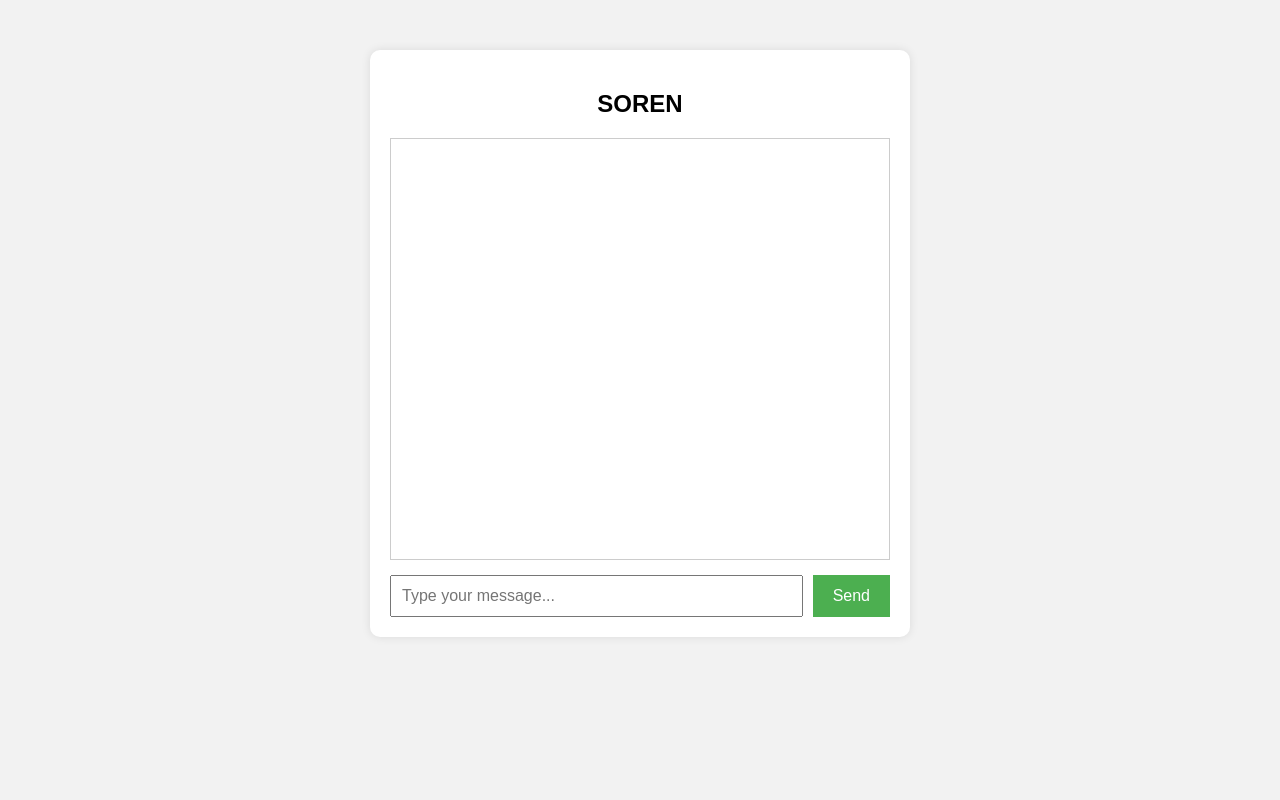
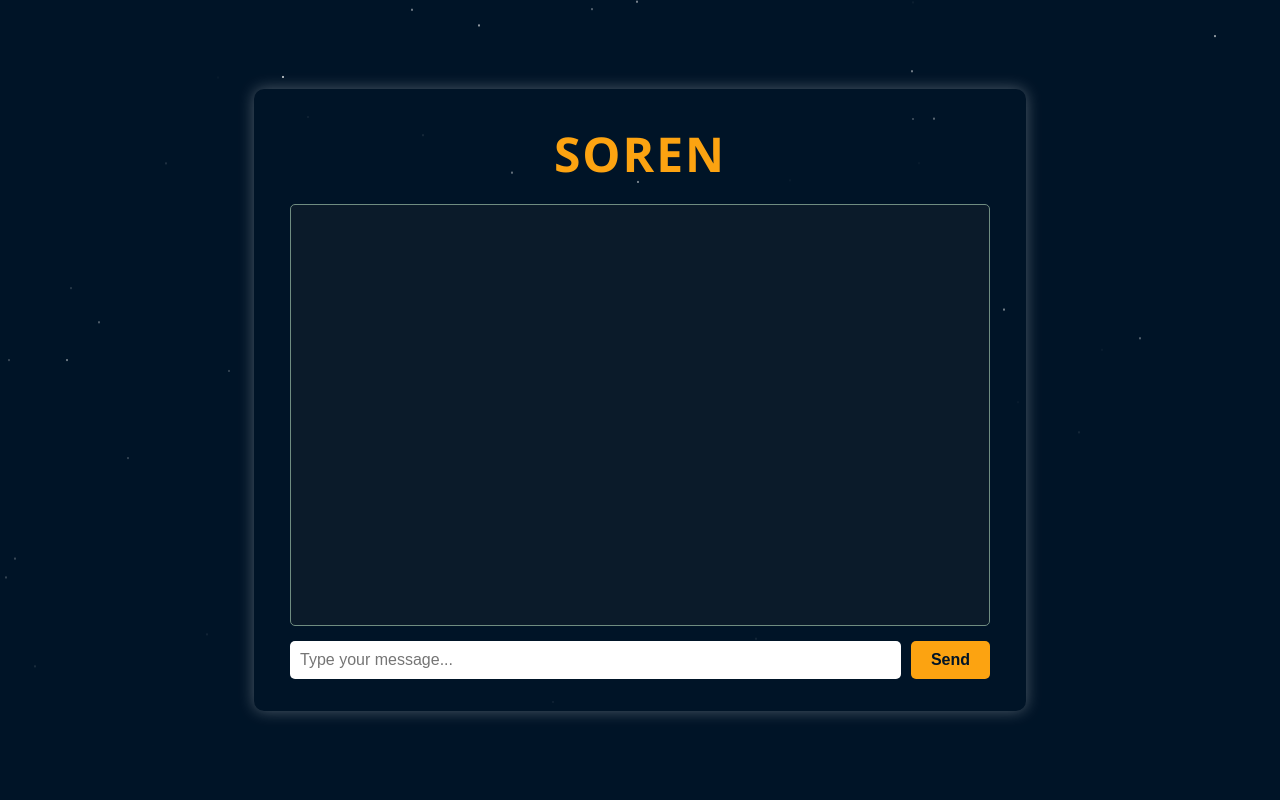
Before and after one commit to kulanigayathree/json_chatbot-python, a Flask app: page / in a window 1280 px wide. Run offline with Flask 3, Linux system fonts and the light colour scheme.

Commit message:
change color animation

```diff
--- a/static/style.css
+++ b/static/style.css
@@ -1,27 +1,47 @@
 body {
     font-family: Arial, sans-serif;
-    background-color: #f2f2f2;
+    background-color: #001427; /* Dark background */
+    color: white;
+    margin: 0;
+    padding: 0;
+    min-height: 100vh;
+    display: flex;
+    justify-content: center;
+    align-items: center;
+    position: relative;
+    overflow: hidden;
 }
 
 .chat-container {
-    width: 500px;
+    width: 700px;
     margin: 50px auto;
-    background-color: white;
-    padding: 20px;
+    background-color: #1e1e2f00; /* Dark chat box */
+    padding: 32px 36px;
     border-radius: 10px;
-    box-shadow: 0 0 10px rgba(0,0,0,0.1);
+    box-shadow: 0 0 15px rgba(255, 255, 255, 0.301);
+    z-index: 1;
+    position: relative;
 }
 
-h2 {
+.chat-title {
     text-align: center;
+    color: #fca311;
+    font-size: 3rem;
+    font-family: 'Segoe UI', 'Arial', sans-serif;
+    font-weight: bold;
+    letter-spacing: 2px;
+    margin-bottom: 18px;
+    animation: fadeInScale 1s ease;
 }
 
 .chat-box {
     height: 400px;
     overflow-y: auto;
-    border: 1px solid #ccc;
+    border: 1px solid #708d81;
     padding: 10px;
     margin-bottom: 15px;
+    background-color: #0b1b2a;
+    border-radius: 5px;
 }
 
 .user, .bot {
@@ -49,17 +70,55 @@ input {
     flex-grow: 1;
     padding: 10px;
     font-size: 16px;
+    border: none;
+    border-radius: 5px;
 }
 
 button {
     padding: 10px 20px;
     font-size: 16px;
-    background-color: #4caf50;
-    color: white;
+    font-weight: bold;
+    background-color: #fca311;
+    color: #001427;
     border: none;
+    border-radius: 5px;
     cursor: pointer;
 }
 
 button:hover {
-    background-color: #45a049;
+    background-color: #ffd87c;
 }
+
+/* Star animation */
+.star {
+    position: absolute;
+    width: 2px;
+    height: 2px;
+    background: white;
+    border-radius: 50%;
+    animation: fall linear infinite;
+    opacity: 0.8;
+    z-index: 0;
+}
+
+@keyframes fall {
+    0% {
+        transform: translateY(-10px);
+        opacity: 1;
+    }
+    100% {
+        transform: translateY(100vh);
+        opacity: 0;
+    }
+}
+
+@keyframes fadeInScale {
+    0% {
+        opacity: 0;
+        transform: scale(0.8);
+    }
+    100% {
+        opacity: 1;
+        transform: scale(1);
+    }
+}
--- a/templates/index.html
+++ b/templates/index.html
@@ -2,12 +2,14 @@
 <html lang="en">
 <head>
     <meta charset="UTF-8">
-    <title>Chatbot</title>
+    <title>SOREN Chatbot</title>
     <link rel="stylesheet" href="/static/style.css">
 </head>
 <body>
+    <!-- Falling Stars will be dynamically added here -->
+
     <div class="chat-container">
-        <h2>SOREN</h2>
+        <div class="chat-title">SOREN</div>
         <div id="chat-box" class="chat-box"></div>
         <div class="input-container">
             <input type="text" id="user-input" placeholder="Type your message...">
@@ -42,6 +44,20 @@
             const data = await res.json();
             appendMessage("bot", "Bot: " + data.response);
         }
+
+        // Falling stars script
+        const numStars = 100;
+        for (let i = 0; i < numStars; i++) {
+            const star = document.createElement('div');
+            star.className = 'star';
+            star.style.left = Math.random() * 100 + 'vw';
+            star.style.top = Math.random() * -100 + 'vh';
+            star.style.animationDuration = (Math.random() * 5 + 2) + 's';
+            star.style.animationDelay = (Math.random() * 5) + 's';
+            document.body.appendChild(star);
+        }
     </script>
 </body>
 </html>
+
+<!-- http://127.0.0.1:5000 -->
```
Also changed, not shown: other parts of static/style.css (+3 -2 lines).
